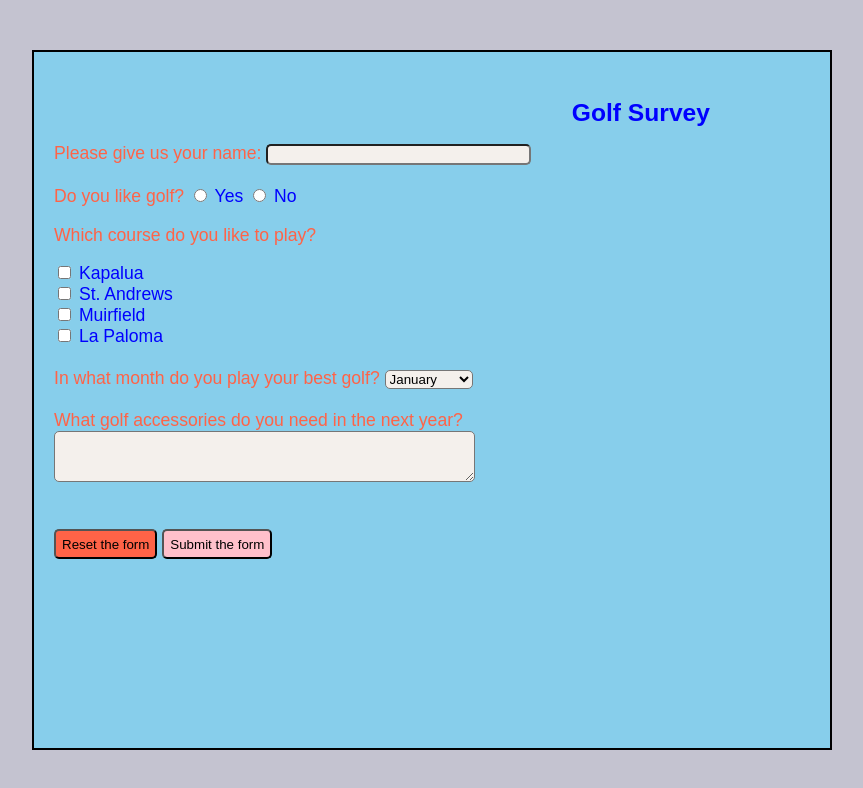
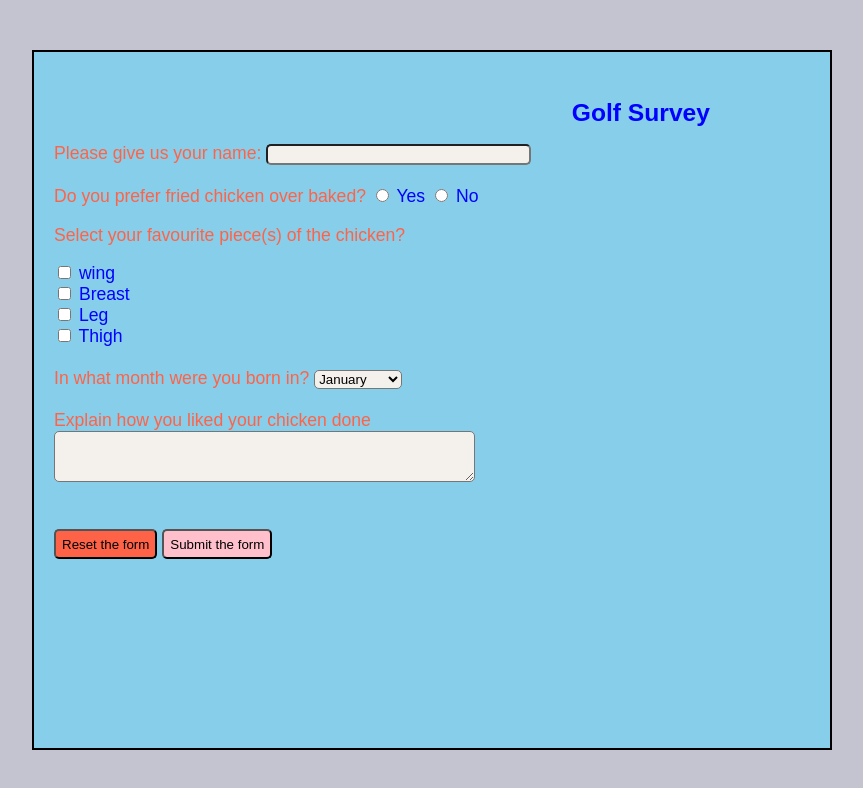
Before and after one commit to RomarioBishop/form-test, a plain HTML site: page index.html in a window 1280 px wide. Shown: the whole page, without its empty margins (208-1071 px from the left). Drawn offline with Linux system fonts and the light colour scheme.

Commit message:
Update index.html

```diff
--- a/index.html
+++ b/index.html
@@ -15,23 +15,23 @@
           <h1> Golf Survey </h1>
 
 
-          <form action ="mailto:romariod.bishop@mybcc.edu.bb" method ="post" enctype = "application/x-www-form-urlencoded">
+          <form action ="mailto:romariod.bishop@mybcc.edu.bb" method="post" enctype="Text/Plain">
             <label for="fname"> Please give us your name: </label>
             <input type="text" id="fname" name="flname" size="30">
             <br/>
             <br/>
 
-            <label for="golfyes"> Do you like golf? </label>
-            <input type="radio" name="golf" id="goflyes" value="yes" required ><span> Yes</span>
-            <input type="radio" name="golf" id="goflyes" value="no" required > <span> No</span>
+            <label for="like-fry"> Do you prefer fried chicken over baked? </label>
+            <input type="radio" name="golf" id="like-fry" value="yes" required ><span> Yes</span>
+            <input type="radio" name="golf" id="like-fry" value="no" required > <span> No</span>
 
-            <p>Which course do you like to play?</p>
-            <input type="checkbox" name="check" value="Kapalua"/> <span> Kapalua</span> <br/>
-            <input type="checkbox" name="check" value="St. Andrews"/> <span> St. Andrews </span> <br/>
-            <input type="checkbox" name="check" value="Muirfield"/> <span> Muirfield </span> <br/>
-            <input type="checkbox" name="check" value="La Paloma" /><span> La Paloma</span>  <br/>
+            <p>Select your favourite piece(s) of the chicken?</p>
+            <input type="checkbox" name="check" value="wing"/> <span> wing </span> <br/>
+            <input type="checkbox" name="check" value="Breast"/> <span> Breast </span> <br/>
+            <input type="checkbox" name="check" value="Leg"/> <span> Leg </span> <br/>
+            <input type="checkbox" name="check" value="Thigh" /><span> Thigh</span>  <br/>
             <br/>
-            <label> In what month do you play your best golf? </label>
+            <label> In what month were you born in? </label>
 
             <select name="month">
               <option value="January">January</option>
@@ -49,7 +49,7 @@
            </select>
            <br/>
            <br/>
-           <label for="accessories"> What golf accessories do you need in the next year? </label>
+           <label for="accessories"> Explain how you liked your chicken done </label>
            <br/>
            <textarea id="accessories" rows="3" cols="50"> </textarea>
            <br/>
```
